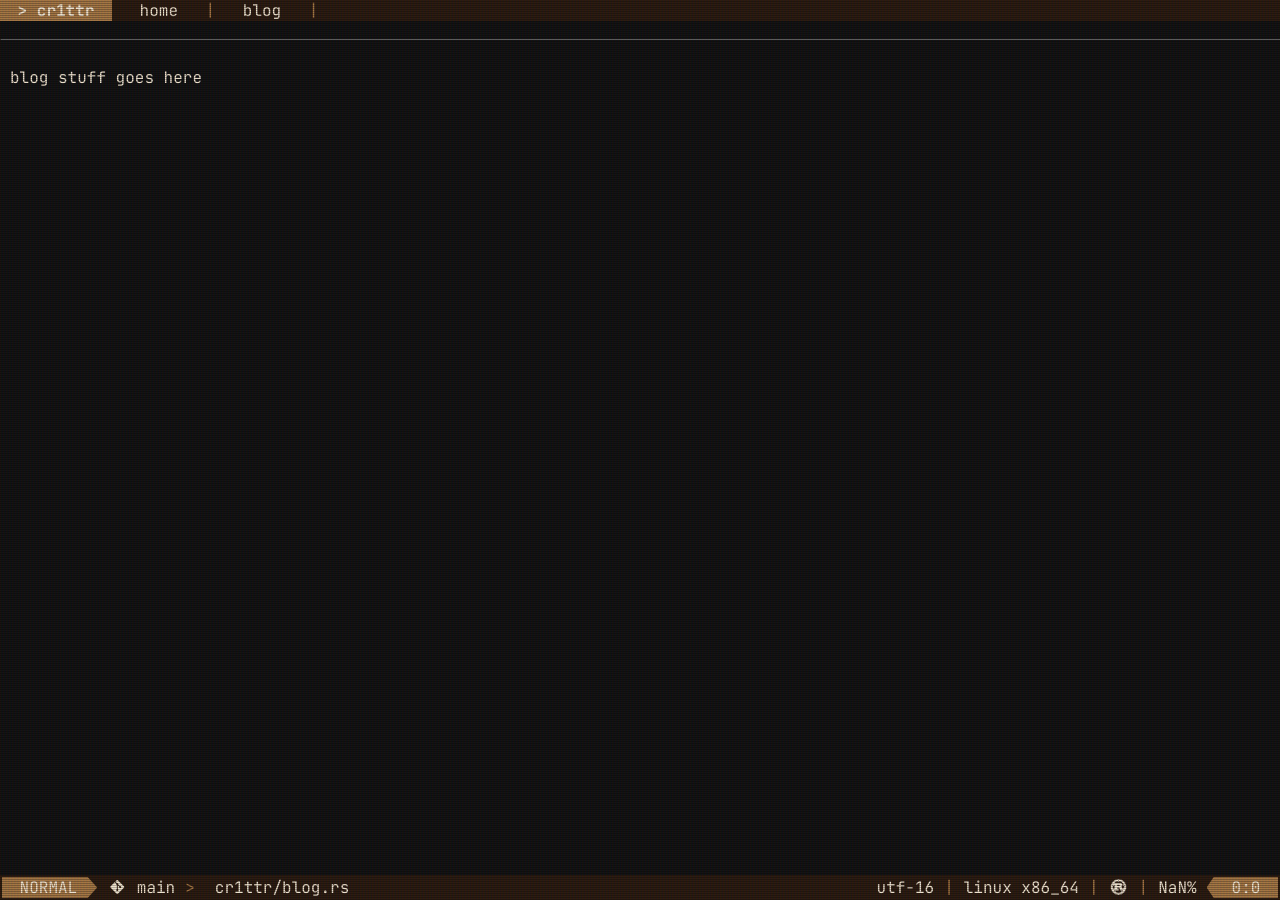
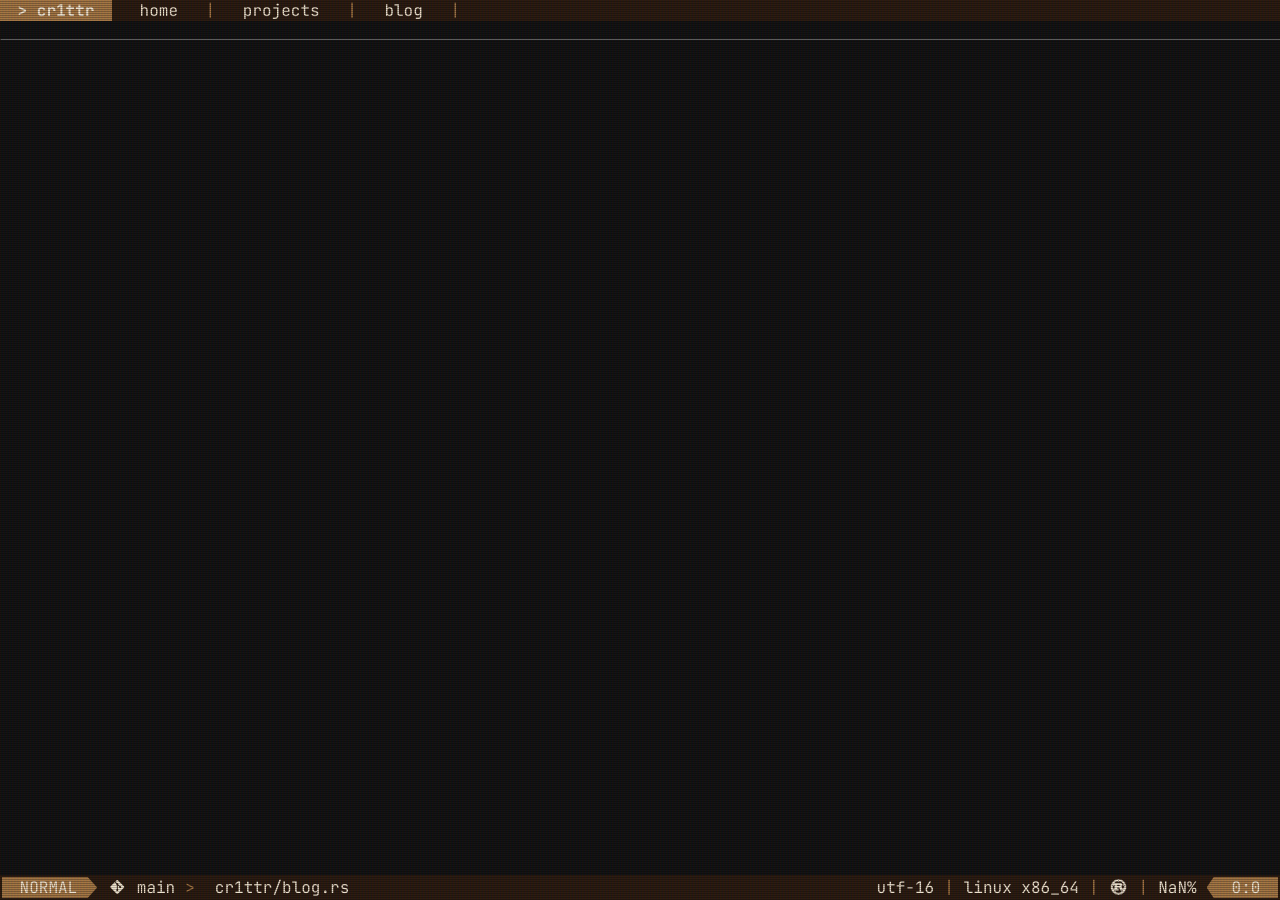
Before and after one commit to cr1ttr/cr1ttr.github.io, a Jekyll site: the page built from blog.md, in a window 1280 px wide. Built offline with Jekyll 4.4.1, drawn with Linux system fonts in a browser that asks for light colours; nearby versions of some CDN libraries.

Commit message:
scaffolding for blog posts

```diff
--- a/_config.yml
+++ b/_config.yml
@@ -1,6 +1,5 @@
 url: "https://cr1ttr.github.io"
 title: "cr1ttr"
-
 
 github: "https://github.com/cr1ttr"
 discord: "https://discord.com/users/488889057603092480"
--- a/_layouts/default.html
+++ b/_layouts/default.html
@@ -66,6 +66,8 @@
         <ul class="navbar__link-container navbar__link-container--no-style">
           <li class="navbar__link"><a href="/">home</a></li>
           <div class="status-line__item status-line__separator">|</div>
+          <li class="navbar__link"><a href="/projects">projects</a></li>
+          <div class="status-line__item status-line__separator">|</div>
           <li class="navbar__link"><a href="/blog">blog</a></li>
           <div class="status-line__item status-line__separator">|</div>
         </ul>
--- a/assets/css/main.css
+++ b/assets/css/main.css
@@ -69,7 +69,6 @@
 
 .navlist__link-container {
     list-style: circle;
-    margin-left: 20px;
 }
 
 .navbar__link {
@@ -81,6 +80,8 @@
     flex-direction: row;
     list-style: none;
     gap: 1.1rem;
+    margin: 0;
+    padding: 0;
 }
 
 .navbar__link > a {
--- a/assets/css/reset.css
+++ b/assets/css/reset.css
@@ -7,3 +7,8 @@
     padding: 0;
     font-variant-ligatures: none;
 }
+
+ul, ol {
+    margin: revert;
+    padding: revert;
+}
--- a/blog.md
+++ b/blog.md
@@ -1,6 +1,12 @@
 ---
-layout: default
+layout: "default"
 title: "blog"
 ---
 
-blog stuff goes here
+<ul class="card-list">
+  {% for post in site.categories.rust_to_renderer %}
+    <li class="card-list__item">
+      <a href="{{ post.url }}">{{ post.title }}</a>
+    </li>
+  {% endfor %}
+</ul>
```
Also changed, not shown: _layouts/post.html (added, +7 -0 lines), index.md (+1 -1 lines), projects.md (added, +9 -0 lines), projects/rust_to_renderer/index.html (added).
